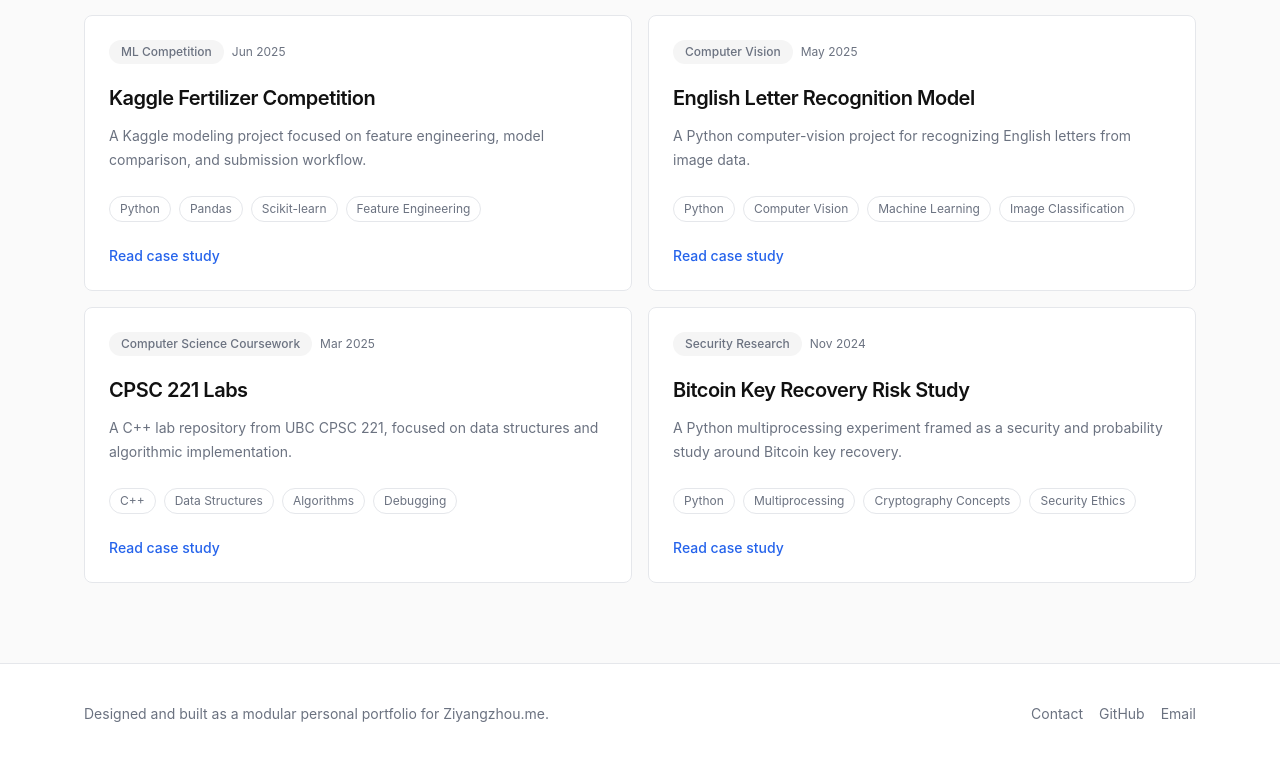
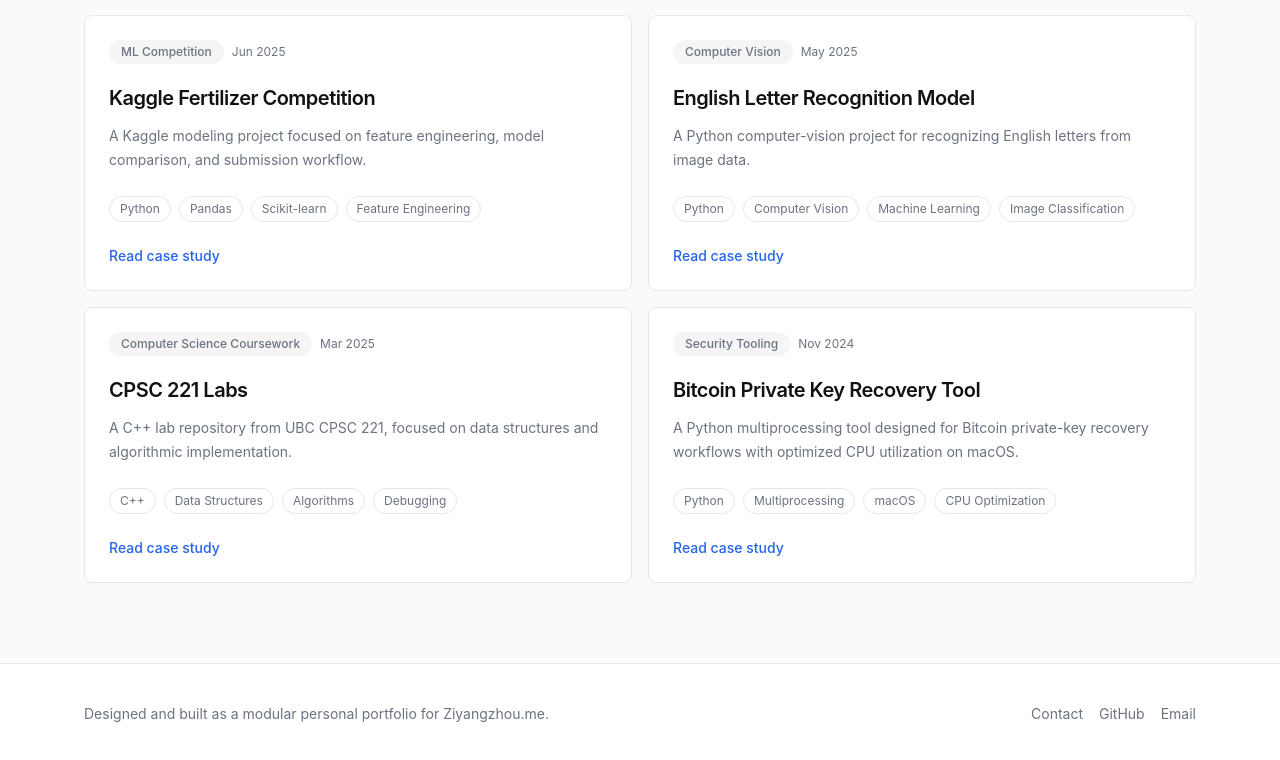
Before and after one commit to Asdzzyandzzy/ZiyangZhou_me_Website, a Next.js app: page /projects in a window 1280 px wide. Shown: the part 1156-1916 px from the top of the page. Built offline with nearby package versions, Linux system fonts and the light colour scheme.

Commit message:
Change the word in BTC recovery

```diff
--- a/content/projects.ts
+++ b/content/projects.ts
@@ -585,64 +585,90 @@ export const projects: Project[] = [
     }
   },
   {
-    slug: "bitcoin-key-recovery-risk-study",
+  slug: "bitcoin-private-key-recovery-tool",
   featured: false,
+
   title: {
-      en: "Bitcoin Key Recovery Risk Study",
-      zh: "比特币密钥恢复风险研究"
+    en: "Bitcoin Private Key Recovery Tool",
+    zh: "比特币私钥恢复工具"
   },
+
   subtitle: {
-      en: "A Python multiprocessing experiment framed as a security and probability study around Bitcoin key recovery.",
-      zh: "一个 Python 多进程实验，从安全和概率角度研究比特币密钥恢复问题。"
+    en: "A Python multiprocessing tool designed for Bitcoin private-key recovery workflows with optimized CPU utilization on macOS.",
+    zh: "一个基于 Python 多进程的比特币私钥恢复工具，针对 macOS 的 CPU 利用率进行了优化。"
   },
+
   period: {
     en: "Nov 2024",
     zh: "2024 年 11 月"
   },
+
   category: {
-      en: "Security Research",
-      zh: "安全研究"
+    en: "Security Tooling",
+    zh: "安全工具"
   },
-    techStack: ["Python", "Multiprocessing", "Cryptography Concepts", "Security Ethics"],
+
+  techStack: [
+    "Python",
+    "Multiprocessing",
+    "macOS",
+    "CPU Optimization",
+    "Cryptography Concepts"
+  ],
+
   repo: "https://github.com/Asdzzyandzzy/BTC-Private-Key-Finder-Multi-Process-Brute-Force-Tool-for-Bitcoin-Address-Recovery-on-macOS",
+
   summary: {
-      en: "A security-oriented Python experiment about Bitcoin private-key search and why ownership, probability, and ethical boundaries matter. In the portfolio, I present it as a risk study rather than a recovery promise.",
-      zh: "这是一个面向安全学习的 Python 实验，讨论比特币私钥搜索背后的所有权、概率和伦理边界。在作品集中，我把它呈现为风险研究，而不是“恢复承诺”。"
+    en: "A Python-based Bitcoin private-key recovery tool built for users who lost access to their wallets. The project focuses on multiprocessing performance, CPU optimization on macOS, and large-scale key-space exploration workflows.",
+    zh: "一个基于 Python 的比特币私钥恢复工具，面向遗失钱包访问权限的用户。项目重点在于多进程性能、macOS CPU 优化以及大规模密钥空间搜索流程。"
   },
+
   motivation: {
-      en: "The interesting lesson is not that keys can be guessed at scale, but the opposite: cryptographic key spaces are intentionally enormous, and any tool in this area must be discussed with strict legal and ethical boundaries.",
-      zh: "这个项目真正有价值的地方不是“可以暴力猜密钥”，而是反过来理解：密码学密钥空间本来就极其庞大，相关工具必须放在严格的法律和伦理边界内讨论。"
+    en: "The project started as an exploration into how multiprocessing and CPU-intensive workloads can be optimized on macOS. I was also interested in understanding how cryptographic key recovery workflows are structured at scale.",
+    zh: "这个项目最初源于我对 macOS 下多进程与高 CPU 负载优化的兴趣，同时也希望深入理解大规模密码学密钥恢复流程的实现方式。"
   },
+
   features: {
     en: [
-        "Explores multiprocessing architecture in Python through a security-themed experiment.",
-        "Frames key recovery as a probability and ethics discussion, not an operational promise.",
-        "Includes explicit boundaries that it should only relate to addresses someone legally owns."
+      "Built a multiprocessing architecture for parallel private-key search tasks.",
+      "Optimized CPU usage and workload distribution for macOS environments.",
+      "Implemented scalable task execution for large key-space exploration.",
+      "Designed lightweight recovery workflows with configurable process control."
     ],
+
     zh: [
-        "通过安全主题实验练习 Python 多进程架构。",
-        "把密钥恢复放在概率和伦理讨论中，而不是包装成可执行承诺。",
-        "明确强调只能讨论与合法拥有地址相关的场景。"
+      "构建了用于并行私钥搜索任务的多进程架构。",
+      "针对 macOS 环境优化 CPU 利用率与任务分配。",
+      "实现面向大规模密钥空间探索的可扩展任务执行。",
+      "设计了支持可配置进程控制的轻量级恢复流程。"
     ]
   },
+
   contribution: {
     en: [
-        "Built the multiprocessing experiment and documented the intended legal boundary.",
-        "Used the project to study performance limits and responsible security framing."
+      "Designed and implemented the multiprocessing engine and recovery workflow.",
+      "Optimized process scheduling and CPU utilization on Apple Silicon/macOS systems.",
+      "Tested scalability and benchmarked performance under different workloads."
     ],
+
     zh: [
-        "实现多进程实验，并说明项目的合法使用边界。",
-        "通过项目学习性能边界和负责任的安全表达方式。"
+      "设计并实现多进程引擎与恢复流程。",
+      "针对 Apple Silicon/macOS 系统优化进程调度与 CPU 利用率。",
+      "测试不同负载下的扩展性并完成性能基准分析。"
     ]
   },
+
   learnings: {
     en: [
-        "Learned to separate technical curiosity from unsafe or misleading product framing.",
-        "Strengthened awareness that security projects need clear ethics, not just code."
+      "Strengthened understanding of multiprocessing architecture and performance tuning in Python.",
+      "Learned practical optimization strategies for CPU-bound workloads on macOS.",
+      "Improved experience in building experimental cryptography-related tooling."
     ],
+
     zh: [
-        "学习区分技术好奇心和不安全、误导性的产品表达。",
-        "强化了安全项目不仅需要代码，也需要清晰伦理边界的意识。"
+      "强化了对 Python 多进程架构与性能调优的理解。",
+      "学习了 macOS 下 CPU 密集型任务的实际优化策略。",
+      "提升了构建密码学相关实验型工具的经验。"
     ]
   }
 }
```
Lines whose indentation alone changed are shown as unchanged.
